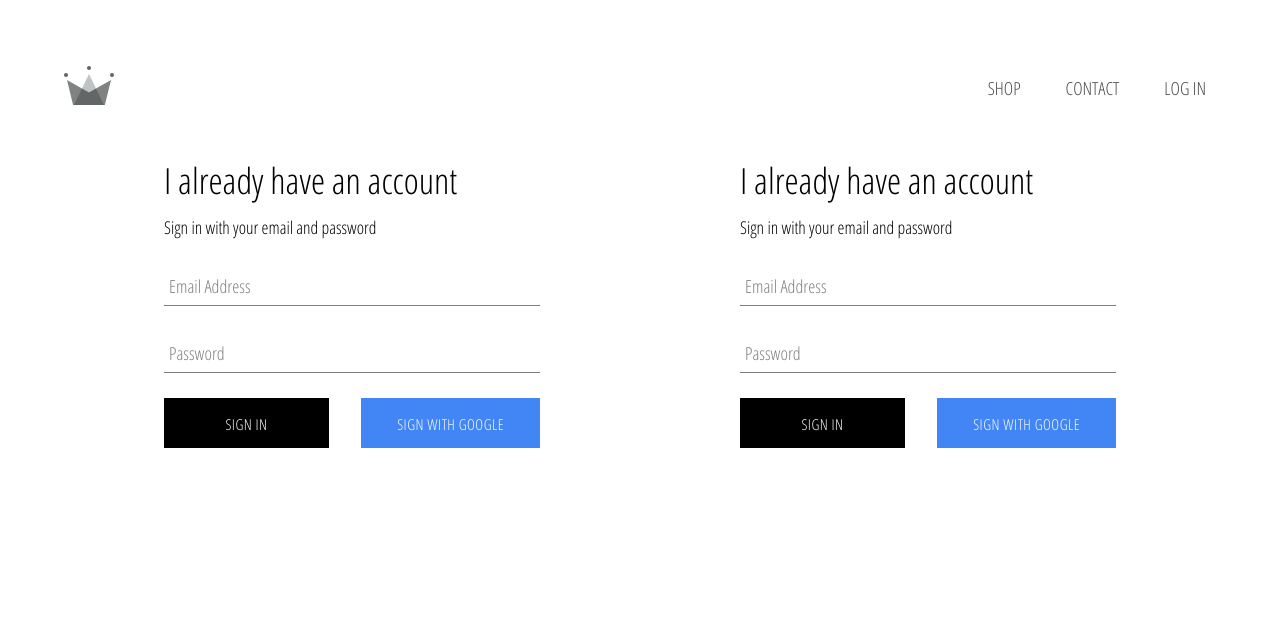
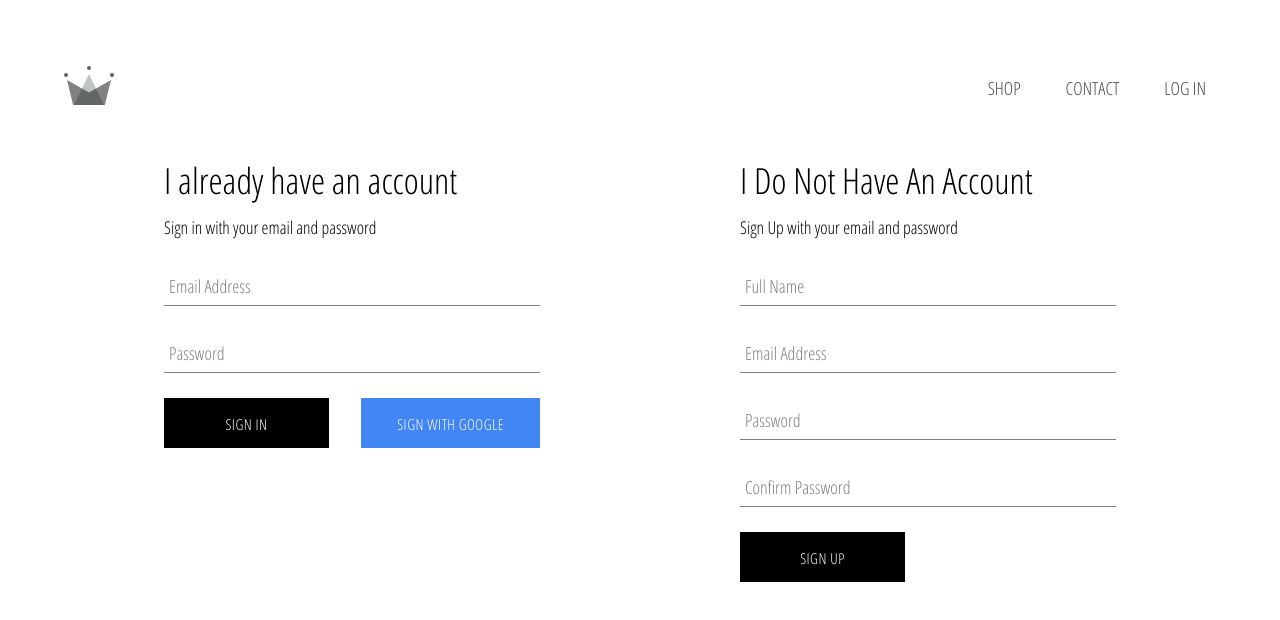
Before and after one commit to Yeasiin/Drip-Loop, a React (Create React App) app: page /authenticate in a window 1280 px wide. Shown: the top 620 px of the page. Built offline with nearby package versions, Linux system fonts and the light colour scheme; no server answers.

Commit message:
SignIn & SignUp integrate With Separate Component

```diff
--- a/package.json
+++ b/package.json
@@ -11,6 +11,7 @@
     "react-dom": "^17.0.2",
     "react-router-dom": "^5.2.0",
     "react-scripts": "4.0.3",
+    "react-toastify": "^7.0.4",
     "styled-components": "^5.3.0",
     "web-vitals": "^1.1.2"
   },
--- a/src/App.js
+++ b/src/App.js
@@ -1,29 +1,39 @@
 import { useState, useEffect } from "react";
 import { Route, Switch } from "react-router";
+import { ToastContainer } from "react-toastify";
 import Authenticate from "./components/Authenticate";
 import Homepage from "./pages/HomePage";
 import ShopPage from "./pages/ShopPage";
 import Header from "./components/Header";
 import { Container } from "./styled/Container";
 import "./App.css";
+import "react-toastify/dist/ReactToastify.css";
 
-import { auth } from "./firebase/firebase.utils";
+import { auth, createUserProfileDocument } from "./firebase/firebase.utils";
 
 function App() {
   const [currentUser, setCurrentUser] = useState(null);
 
   useEffect(() => {
-    const unSubscribeFromAuth = auth.onAuthStateChanged((user) => {
-      setCurrentUser(user);
-      console.log(currentUser);
+    const unSubscribeFromAuth = auth.onAuthStateChanged(async (userAuth) => {
+      if (userAuth) {
+        const userRef = await createUserProfileDocument(userAuth);
+        userRef.onSnapshot((snapshot) => {
+          setCurrentUser({ currentId: snapshot.id, ...snapshot.data() });
+        });
+      } else {
+        setCurrentUser(userAuth);
+      }
     });
+
     return () => {
       unSubscribeFromAuth();
     };
-  }, [currentUser]);
+  }, []);
 
   return (
     <Container>
+      <ToastContainer />
       <Header currentUser={currentUser} />
       <Switch>
         <Route path="/authenticate" component={Authenticate} />
--- a/src/components/Authenticate.jsx
+++ b/src/components/Authenticate.jsx
@@ -1,13 +1,14 @@
 import React from "react";
-import Login from "./Login";
+import SignIn from "./SignIn";
+import SignUp from "./SignUp";
 import { RegisterWarper } from "./../styled/StyledForm";
 
 export default class Authenticate extends React.Component {
   render() {
     return (
       <RegisterWarper>
-        <Login />
-        <Login />
+        <SignIn />
+        <SignUp />
       </RegisterWarper>
     );
   }
--- a/src/components/Login.jsx
+++ b/src/components/SignIn.jsx
@@ -1,12 +1,12 @@
 import React, { Component } from "react";
 import Button from "./common/Button";
 import InputGroup from "./common/InputGroup";
-import { FormWarper } from "./../styled/StyledForm";
-import {ButtonContainer} from "./../styled/StyledButton"
+import { FormWarper } from "../styled/StyledForm";
+import { ButtonContainer } from "../styled/StyledButton";
 
-import { signInWithGoogle } from "./../firebase/firebase.utils";
+import { auth, signInWithGoogle } from "../firebase/firebase.utils";
 
-export default class Login extends Component {
+export default class SignIn extends Component {
   state = { email: "", password: "" };
 
   handleChange = (e) => {
@@ -14,9 +14,16 @@ export default class Login extends Component {
     this.setState({ [name]: value });
   };
 
-  handleSubmit = (e) => {
+  handleSubmit = async (e) => {
     e.preventDefault();
-    this.setState({ email: "", password: "" });
+    const { email, password } = this.state;
+
+    try {
+      await auth.signInWithEmailAndPassword(email, password);
+      this.setState({ email: "", password: "" });
+    } catch (error) {
+      console.log(error.message);
+    }
   };
 
   render() {
--- /dev/null
+++ b/src/components/SignUp.jsx
@@ -0,0 +1,84 @@
+import React, { Component } from "react";
+import { toast } from "react-toastify";
+import Button from "./common/Button";
+import InputGroup from "./common/InputGroup";
+import { FormWarper } from "./../styled/StyledForm";
+import { ButtonContainer } from "./../styled/StyledButton";
+
+import { auth, createUserProfileDocument } from "./../firebase/firebase.utils";
+
+export default class SignUp extends Component {
+  state = { displayName: "", email: "", password: "", confirmPassword: "" };
+
+  handleChange = (e) => {
+    const { name, value } = e.target;
+    this.setState({ [name]: value });
+  };
+
+  handleSubmit = async (e) => {
+    e.preventDefault();
+    const { displayName, email, password, confirmPassword } = this.state;
+
+    if (password !== confirmPassword) {
+      toast.error("Password Didn't Match");
+      return;
+    }
+
+    try {
+      const { user } = await auth.createUserWithEmailAndPassword(
+        email,
+        password
+      );
+      await createUserProfileDocument(user, { displayName });
+      this.setState({
+        displayName: "",
+        email: "",
+        password: "",
+        confirmPassword: "",
+      });
+    } catch (error) {
+      alert(error.message);
+    }
+  };
+
+  render() {
+    return (
+      <FormWarper>
+        <h2>I Do Not Have An Account</h2>
+        <span> Sign Up with your email and password</span>
+        <form onSubmit={this.handleSubmit}>
+          <InputGroup
+            inputFor="displayName"
+            handleChange={this.handleChange}
+            placeHolder="Full Name"
+            value={this.state["displayName"]}
+          />
+          <InputGroup
+            inputFor="email"
+            handleChange={this.handleChange}
+            placeHolder="Email Address"
+            type="email"
+            value={this.state["email"]}
+          />
+          <InputGroup
+            inputFor="password"
+            handleChange={this.handleChange}
+            placeHolder="Password"
+            type="password"
+            value={this.state["password"]}
+          />
+          <InputGroup
+            inputFor="confirmPassword"
+            handleChange={this.handleChange}
+            placeHolder="Confirm Password"
+            type="password"
+            value={this.state["confirmPassword"]}
+          />
+          <ButtonContainer>
+            <Button value="SIGN UP" />
+          </ButtonContainer>
+        </form>
+      </FormWarper>
+    );
+  }
+}
--- a/src/components/common/InputGroup.jsx
+++ b/src/components/common/InputGroup.jsx
@@ -6,14 +6,14 @@ export default function InputGroup({
   placeHolder,
   type,
   handleChange,
-  value
+  value,
 }) {
   return (
     <StyledInputGroup>
       <input
         className="input"
         onChange={handleChange}
-        type={type ? { type } : "text"}
+        type={type ? `${type}` : "text"}
         name={inputFor}
         id={inputFor}
         value={value}
--- a/src/firebase/firebase.utils.js
+++ b/src/firebase/firebase.utils.js
@@ -13,27 +13,40 @@ const firebaseConfig = {
 };
 
 firebase.initializeApp(firebaseConfig);
-// firebase.analytics();
 
 export const auth = firebase.auth();
 export const fireStore = firebase.firestore();
 
 const provider = new firebase.auth.GoogleAuthProvider();
-
 // provider.addScope("https://www.googleapis.com/auth/contacts.readonly");
 
 provider.setCustomParameters({ prompt: "select_account" });
 
 export const signInWithGoogle = () => auth.signInWithPopup(provider);
 
+export const createUserProfileDocument = async (userAuth, otherData) => {
+  if (!userAuth) return;
+  const userRef = fireStore.doc(`users/${userAuth.uid}`);
+
+  const snapshot = await userRef.get();
+
+  if (!snapshot.exists) {
+    const { displayName, email } = userAuth;
+    const createdAt = new Date();
+
+    try {
+      userRef.set({
+        displayName,
+        email,
+        createdAt,
+        ...otherData,
+      });
+    } catch (error) {
+      console.log(error.message);
+    }
+  }
+
+  return userRef;
+};
+
 export default firebase;
-
-// firebase.auth().signInWithPopup(provider).then(result =>{
-
-//     let credential = result.credential;
-
-//     let token = credential.accessToken;
-
-//     let user = result.user;
-
-// });
```
Also changed, not shown: 1 other file (tests, documents, lock files or other folders).
